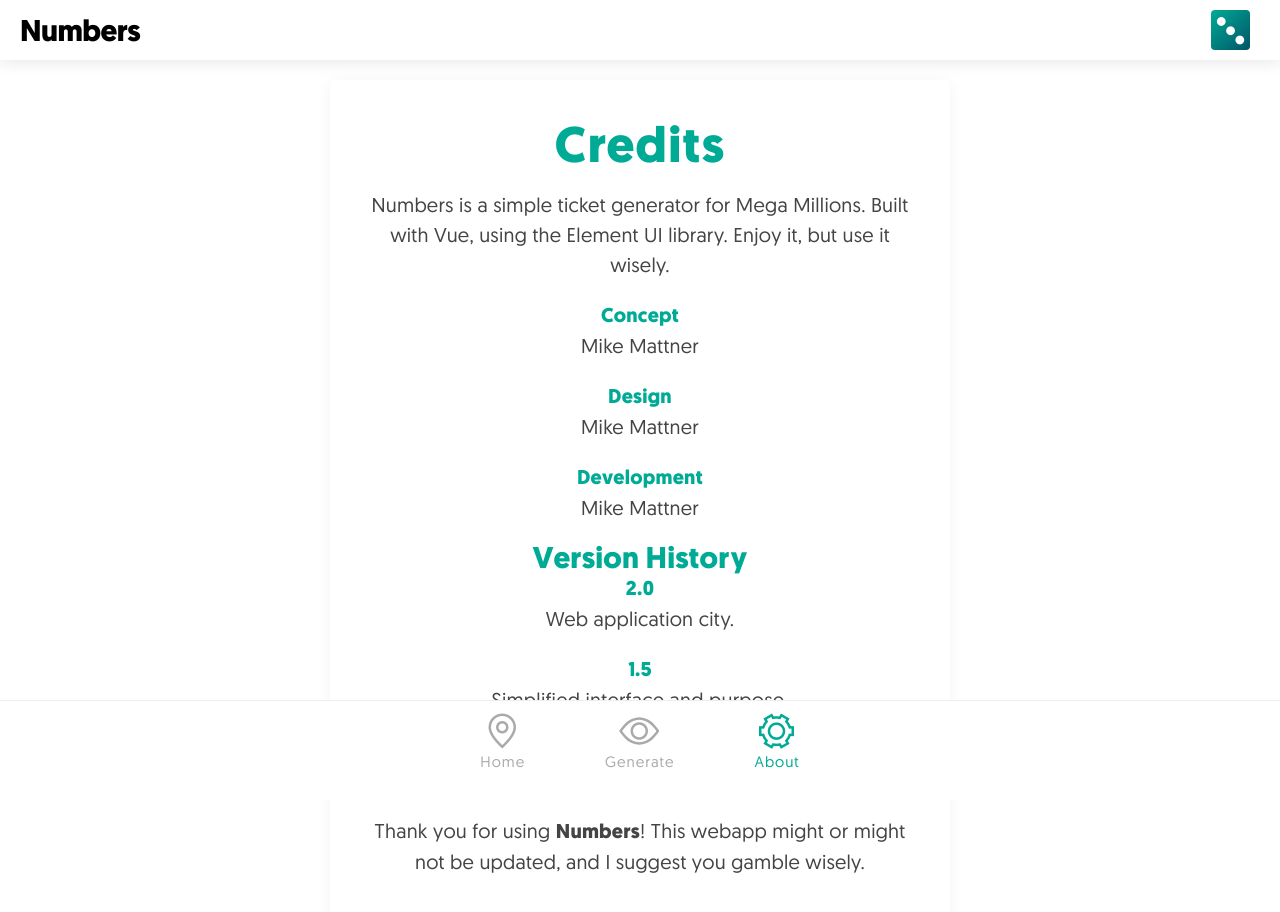
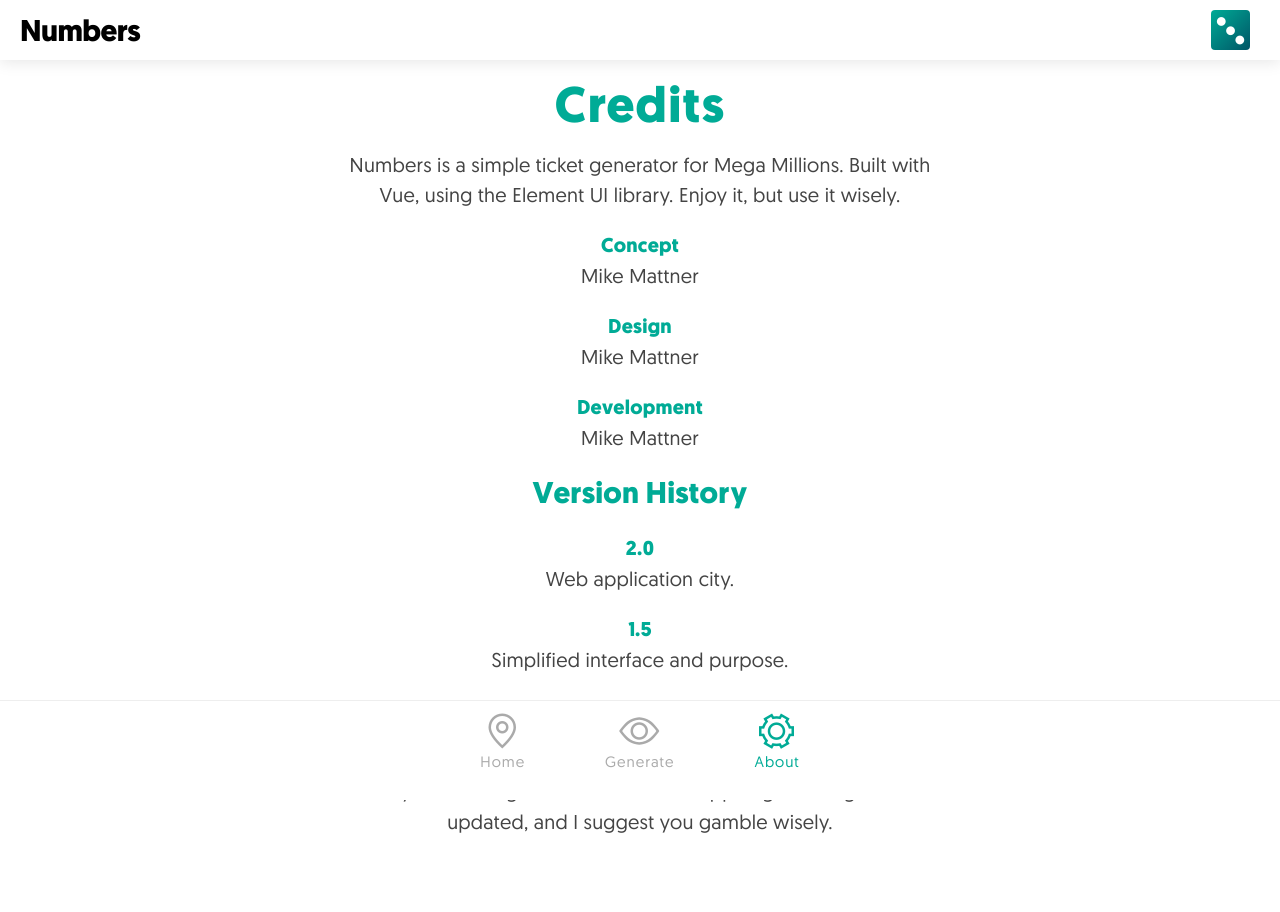
Before and after one commit to mikemattner/numbers, a Vue app: page /about in a window 1280 px wide. Shown: the top 912 px of the page. Built offline with nearby package versions, Linux system fonts and the light colour scheme.

Commit message:
Refining button styles.

```diff
--- a/src/components/Numbers.vue
+++ b/src/components/Numbers.vue
@@ -125,7 +125,7 @@
     padding: 2rem;
     border-radius: 4px;
     margin-bottom: 2rem;
-    box-shadow: 0 2px 15px rgba(0,0,0,0.05);
+    box-shadow: 0 2px 15px rgba(0,0,0,0.1);
 
     &--blue {
       background-color: $midGreen;
@@ -154,7 +154,7 @@
     align-items: center;
     justify-content: space-around;
     background-color: #fff;
-    box-shadow: 0 2px 15px rgba(0,0,0,0.05);
+    box-shadow: 0 2px 15px rgba(0,0,0,0.1);
     border-radius: 4px;
     transition: all 0.25s ease;
     overflow: hidden;
--- a/src/views/About.vue
+++ b/src/views/About.vue
@@ -1,7 +1,7 @@
 <template>
   <div class="about">
     <el-row type="flex" class="row-bg" justify="center">
-        <el-col :xs="24" :md="16" :lg="12" class="card">
+        <el-col :xs="24" :md="16" :lg="12">
             <h1>Credits</h1>
             <p>Numbers is a simple ticket generator for Mega Millions. Built with Vue,
              using the Element UI library. Enjoy it, but use it wisely.</p>
--- a/src/views/Home.vue
+++ b/src/views/Home.vue
@@ -32,7 +32,7 @@
     padding: 2rem;
     border-radius: 4px;
     margin-bottom: 2rem;
-    box-shadow: 0 2px 15px rgba(0,0,0,0.05);
+    box-shadow: 0 2px 15px rgba(0,0,0,0.1);
     h1,
     h2 {
         margin-top: 0;
```
